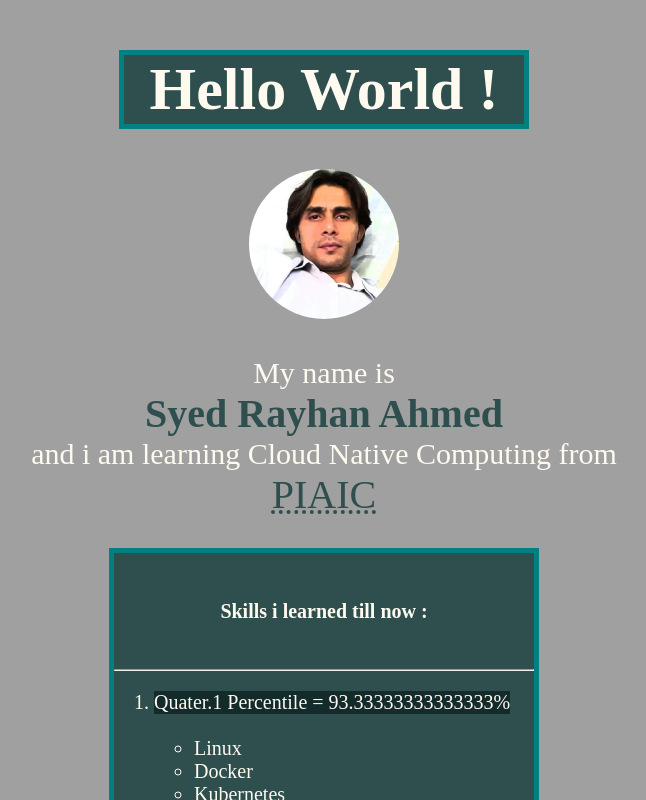
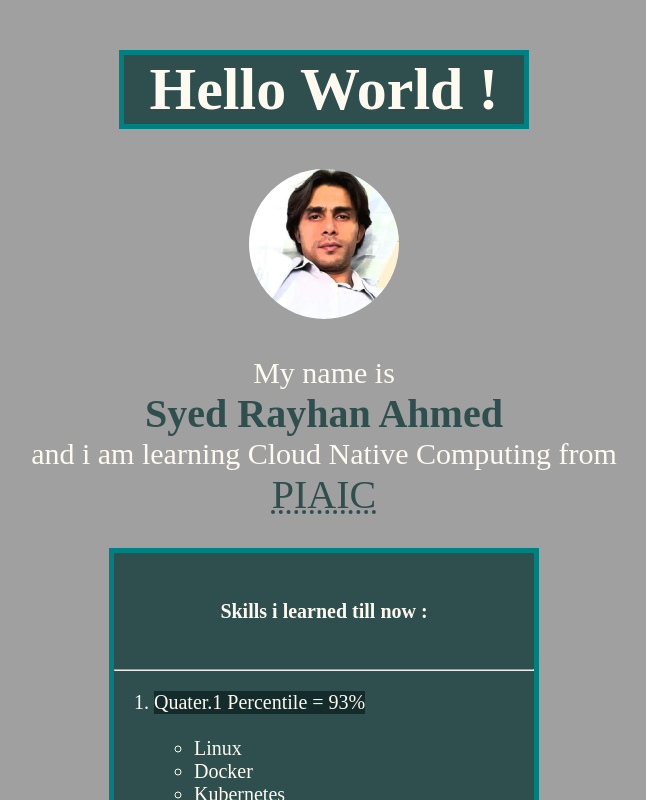
Before and after one commit to srehanpk/react-base-app, a React (Create React App) app: page / in a window 1280 px wide. Shown: the top 800 px of the page, without its empty margins (316-962 px from the left). Built offline with nearby package versions, Linux system fonts and the light colour scheme.

Commit message:
Update List.js
Math expressions

```diff
--- a/src/List.js
+++ b/src/List.js
@@ -3,24 +3,37 @@ import React from 'react';
 
 
 const List = () => {
+
+
+
+                var q = (28*100)/30;
+
+                var q1 = Math.round(q);
+
+                var q2 = (27*100)/30;
+
+
+
   return (
+
+
     <div className="list">
 
 
 
-    <h6 className="h6">Skills i learned till now :</h6>
+    <h6 className="h6">Skills i learned till now : </h6>
     <hr></hr>
 
 
         <ol className="li">
-            <li className="q">Quater.1  Percentile = {(28*100)/30}%  </li><br></br>
+            <li className="q">Quater.1  Percentile = {q1}%  </li><br></br>
                 <ul>
                     <li>Linux</li>
                     <li>Docker</li>
                     <li>Kubernetes</li>
                 </ul><br></br><hr></hr>
 
-            <li className="q">Quater.2   Percentile = {(27*100)/30}%   </li><br></br>
+            <li className="q">Quater.2   Percentile = {q2}%   </li><br></br>
                 <ul>
                     <li>Git</li>
                     <li>JavaScript</li>
```
